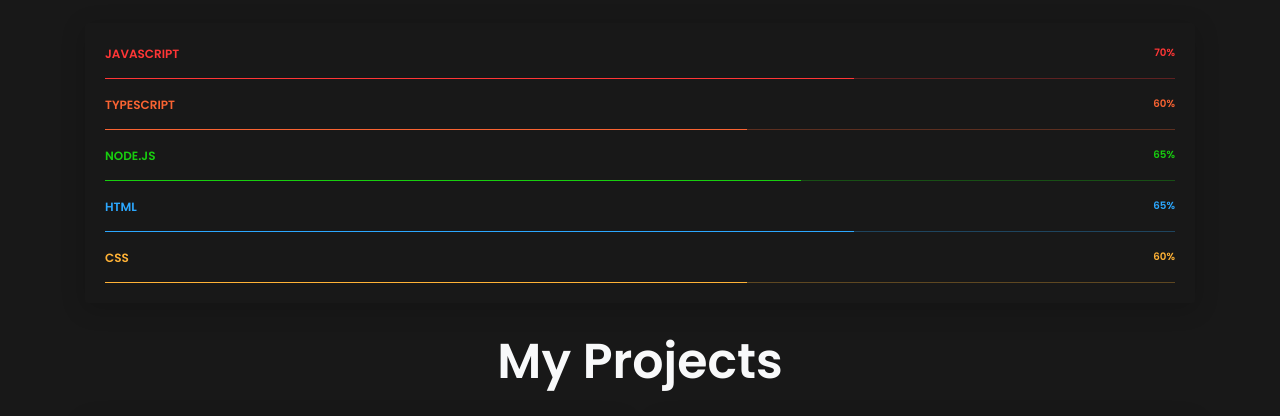
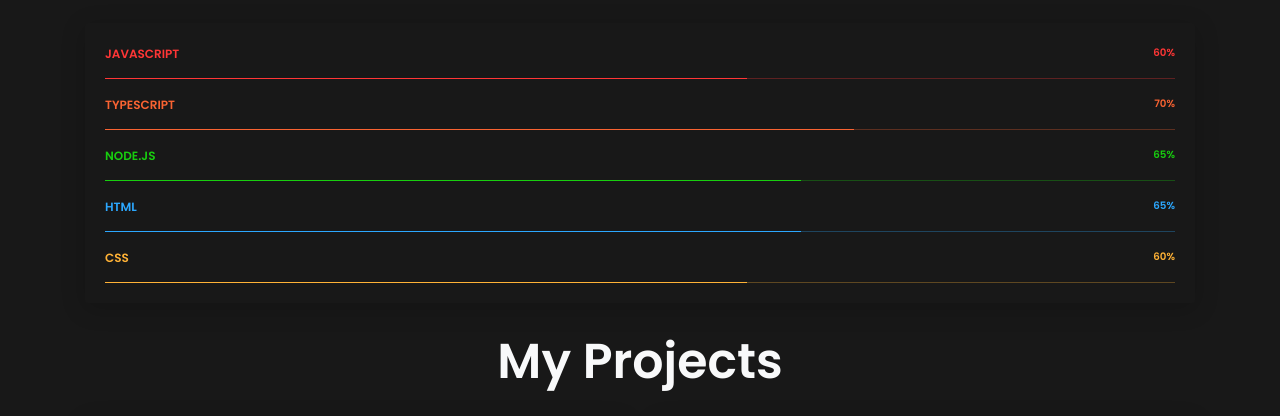
Before and after one commit to BadClause/badclause.github.io, a plain HTML site: page index.html in a window 1280 px wide. Shown: the part 612-1028 px from the top of the page. Drawn offline with nearby package versions, Linux system fonts and the light colour scheme; files whose address does not match are found by name.

Commit message:
Update index.html

```diff
--- a/index.html
+++ b/index.html
@@ -155,9 +155,9 @@
                 <div class="progress">
                   <div
                     class="progress-bar progress-bar-danger"
-                    style="width: 70%"
+                    style="width: 60%"
                   >
-                    <span class="progress-value">70%</span>
+                    <span class="progress-value">60%</span>
                   </div>
                 </div>
               </div>
@@ -167,9 +167,9 @@
                 <div class="progress">
                   <div
                     class="progress-bar progress-bar-primary"
-                    style="width: 60%"
+                    style="width: 70%"
                   >
-                    <span class="progress-value">60%</span>
+                    <span class="progress-value">70%</span>
                   </div>
                 </div>
               </div>
@@ -191,7 +191,7 @@
                 <div class="progress">
                   <div
                     class="progress-bar progress-bar-info"
-                    style="width: 70%"
+                    style="width: 65%"
                   >
                     <span class="progress-value">65%</span>
                   </div>
```
